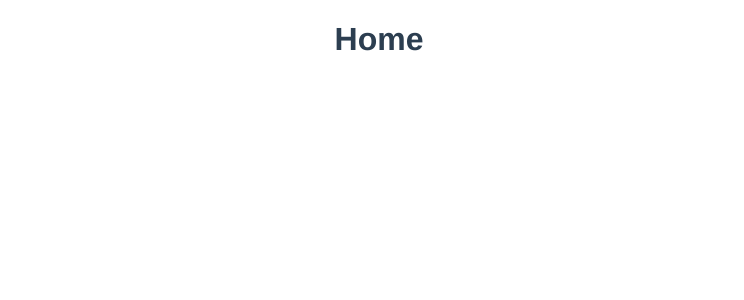
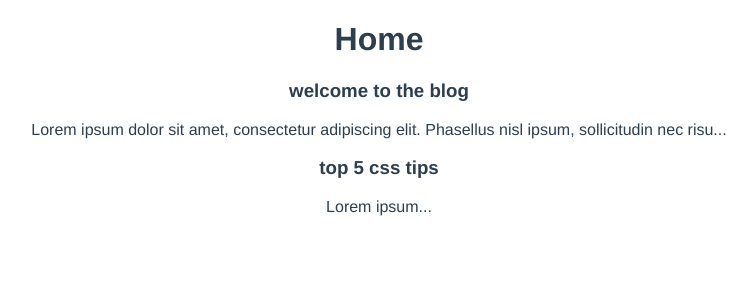
Before and after one commit to Marionetko/vue-blog, a Vue app: page / in a window 1280 px wide. Shown: the top 300 px of the page, without its empty margins (261-1005 px from the left). Built offline with nearby package versions, Linux system fonts and the light colour scheme.

Commit message:
props in setup

```diff
--- /dev/null
+++ b/src/components/PostList.vue
@@ -0,0 +1,22 @@
+<template>
+    <div class="post-list">
+        <div v-for="post in posts" :key="post.id">
+            <SinglePost :post="post" />
+        </div>
+    </div>
+</template>
+
+<script>
+import SinglePost from './SinglePost.vue'
+export default {
+    props: ['posts'],
+    components: { SinglePost },
+    setup(props) {
+        console.log(props.posts)
+    }
+}
+</script>
+
+<style>
+
+</style>
--- /dev/null
+++ b/src/components/SinglePost.vue
@@ -0,0 +1,25 @@
+<template>
+    <div class="post">
+        <h3>{{ post.title }}</h3>
+        <p>{{ snippet }}</p>
+    </div>
+</template>
+
+<script>
+import { computed } from 'vue'
+
+export default {
+    props: ['post'],
+    setup(props) {
+        const snippet = computed(() => {
+            return props.post.body.substring(0, 100) + '...';
+        })
+
+        return { snippet }
+    }
+}
+</script>
+
+<style>
+
+</style>
--- a/src/views/HomeView.vue
+++ b/src/views/HomeView.vue
@@ -1,18 +1,20 @@
 <template>
   <div class="home">
     <h1>Home</h1>
-
+    <PostList :posts="posts" />
   </div>
 </template>
 
 <script>
+import PostList from '../components/PostList.vue'
 import { ref } from 'vue';
 
 export default {
   name: 'Home',
+  components: { PostList },
   setup() {
     const posts = ref([
-      { title: 'welcome to the blog', body: 'Lorem ipsum', id: 1},
+      { title: 'welcome to the blog', body: 'Lorem ipsum dolor sit amet, consectetur adipiscing elit. Phasellus nisl ipsum, sollicitudin nec risus in, fringilla venenatis felis. Aenean laoreet aliquam molestie. Cras ullamcorper velit eu elit fringilla, mollis feugiat quam eleifend. Curabitur quis libero a nibh lobortis semper a a felis. Praesent eget tempor nibh, id auctor orci. Aenean et pretium diam, in facilisis urna. Vivamus venenatis, mi sed rutrum scelerisque, lorem dolor lobortis sapien, sit amet eleifend ligula justo et ante. Praesent egestas justo sed feugiat consequat. Proin ultricies lacus at massa venenatis blandit. Sed efficitur blandit mauris, in dignissim libero faucibus et. Duis quis urna ut sem.', id: 1},
       { title: 'top 5 css tips', body: 'Lorem ipsum', id: 2},
     ])
 
```
